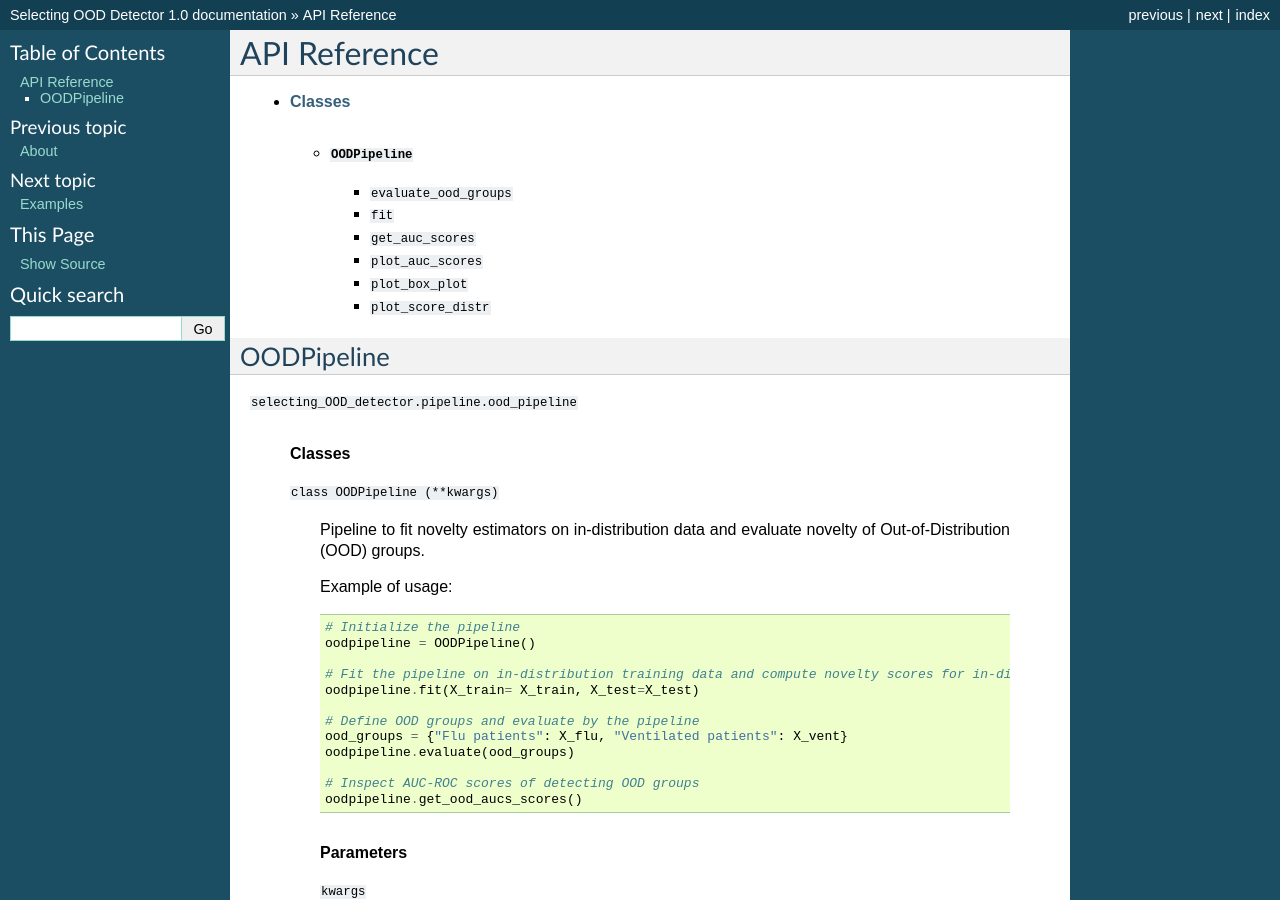
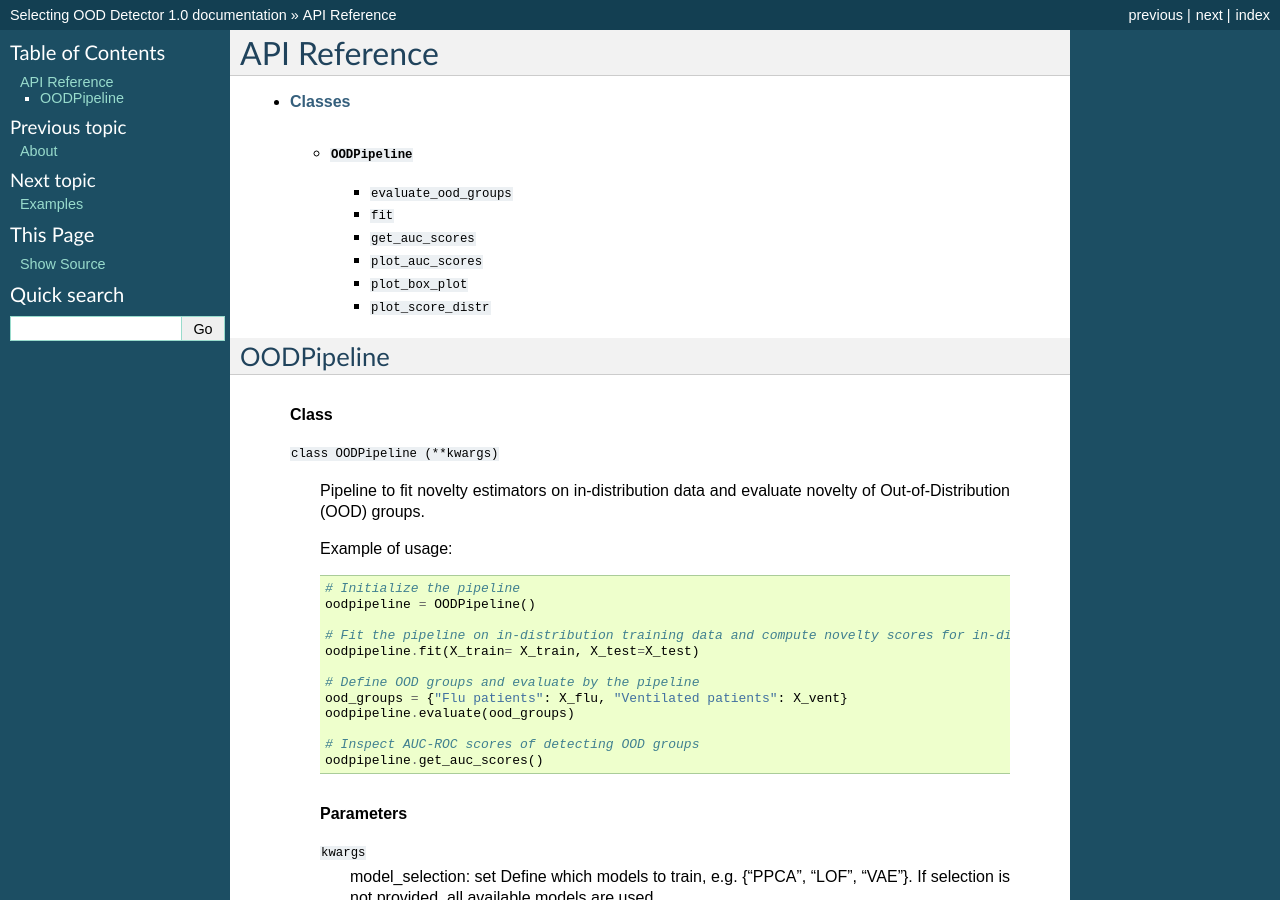
Before and after one commit to karinazad/selecting_OOD_detector, a Sphinx documentation site: the page built from docs/api.rst, in a window 1280 px wide and 900 px high. Built offline with Sphinx 7.4.7, drawn with Linux system fonts in a browser that asks for light colours.

```diff
--- a/docs/api.rst
+++ b/docs/api.rst
@@ -37,7 +40,7 @@ OODPipeline
 
    .. container:: section
 
-      .. rubric:: Classes
+      .. rubric:: Class
          :name: header-classes
          :class: section-title
 
@@ -62,7 +65,7 @@ OODPipeline
                oodpipeline.evaluate(ood_groups)
 
                # Inspect AUC-ROC scores of detecting OOD groups
-               oodpipeline.get_ood_aucs_scores()
+               oodpipeline.get_auc_scores()
 
             .. rubric:: Parameters
                :name: parameters
```
Also changed, not shown: other parts of docs/api.rst (+4 -1 lines).
